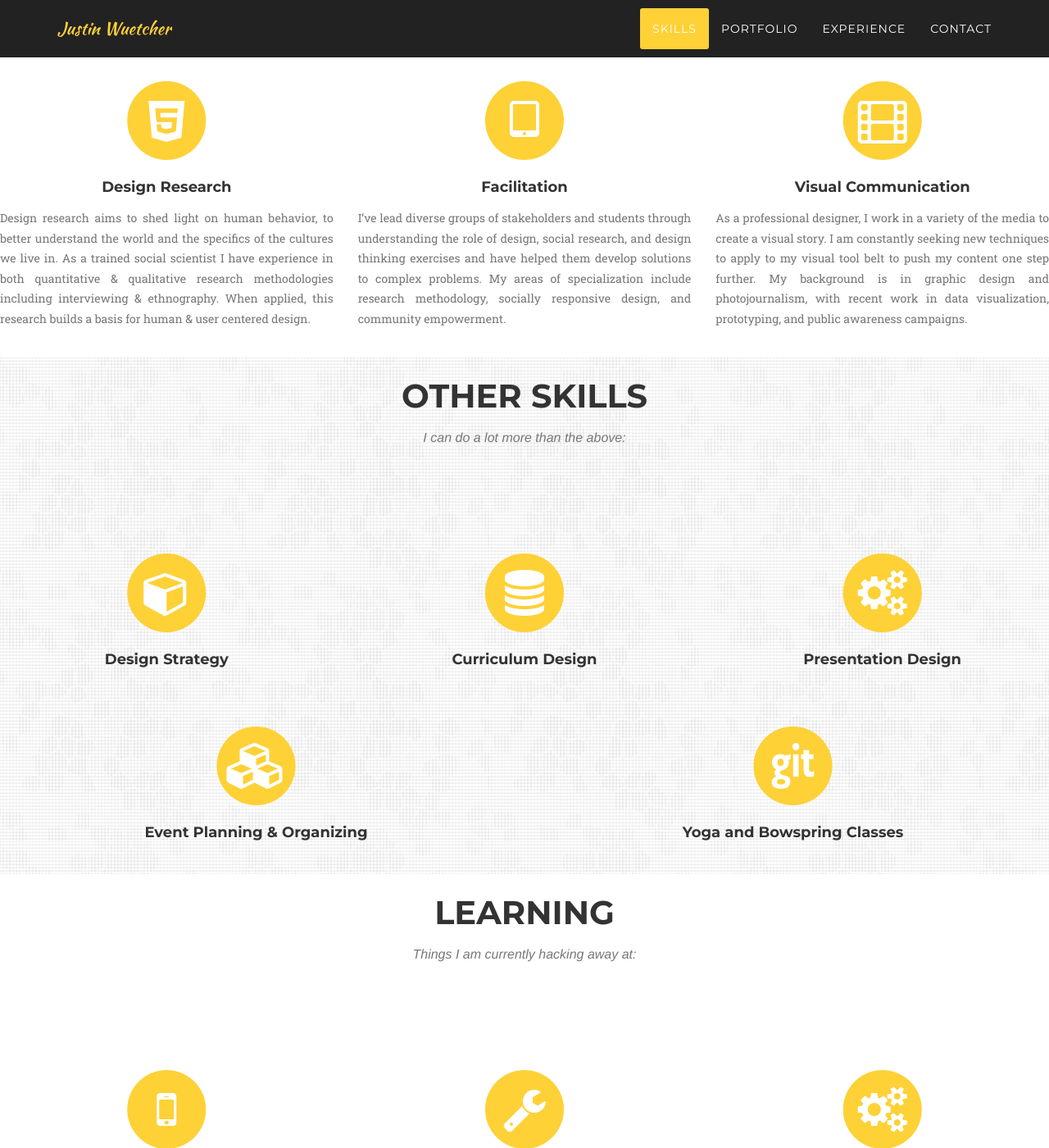
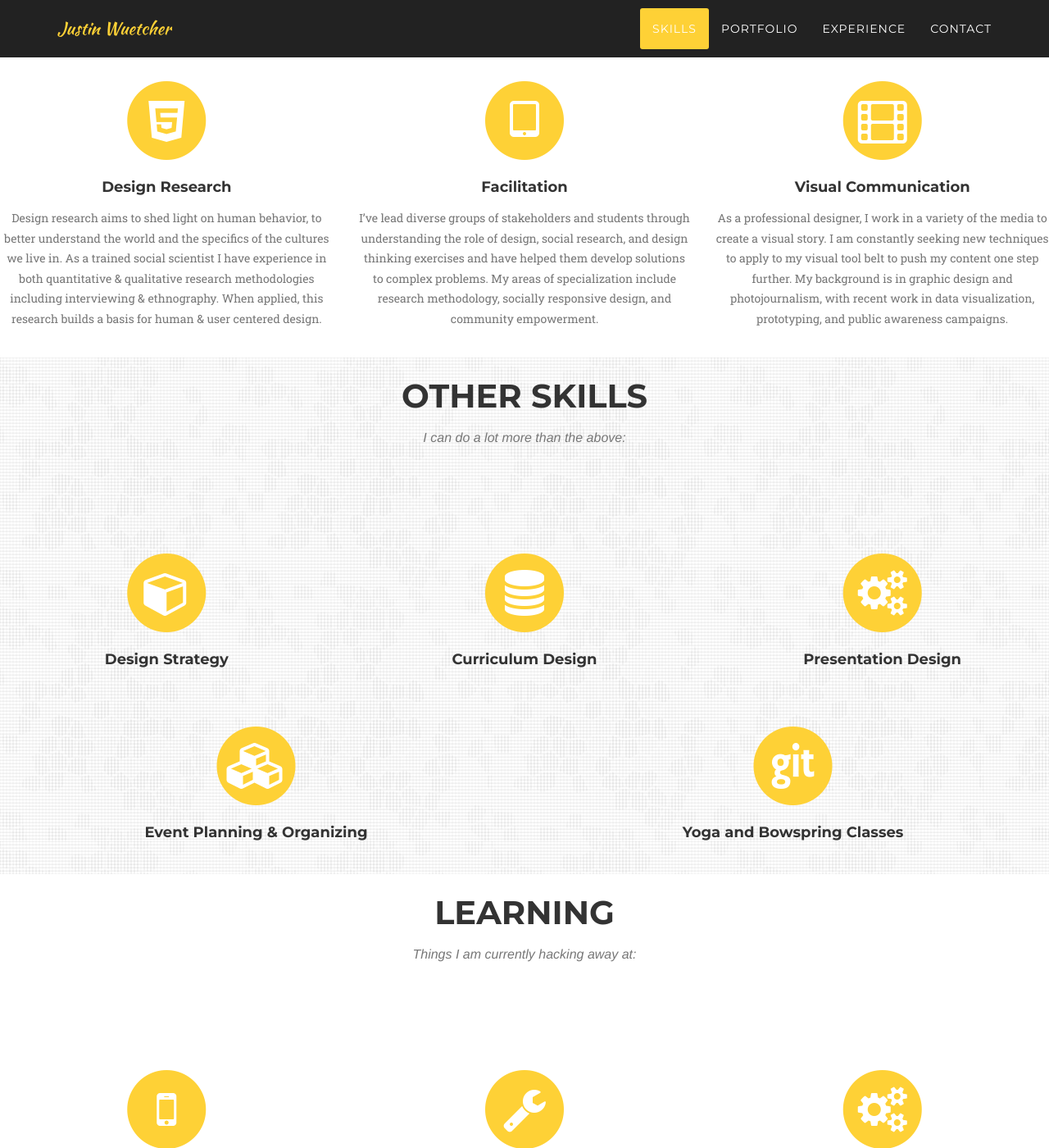
Before and after one commit to jwuetcher/jwuetcher.github.io, a Jekyll site: the page built from index.html, in a window 1280 px wide and 1400 px high, scrolled down 1197 px. Shown: the whole window at 82% size. Built offline with Jekyll 4.4.1, drawn with Linux system fonts in a browser that asks for light colours; some web fonts are replaced.

Commit message:
remove padding and unalign skill text

```diff
--- a/_includes/css/agency.css
+++ b/_includes/css/agency.css
@@ -353,8 +353,6 @@ section h3.section-subheading {
 }
 
 .service-heading {
-  padding-left: 10px 0;
-  padding-right: 10px 0;
     margin: 15px 0;
     text-transform: none;
 }
--- a/_includes/skills.html
+++ b/_includes/skills.html
@@ -13,7 +13,7 @@
                         <i class="fa fa-html5 fa-stack-1x fa-inverse"></i>
                     </span>
                     <h4 class="service-heading">Design Research</h4>
-                    <p align="justify" class="text-muted">Design research aims to shed light on human behavior, to better understand the world and the specifics of the cultures we live in. As a trained social scientist I have experience in both quantitative & qualitative research methodologies including interviewing & ethnography. When applied, this research builds a basis for human & user centered design.
+                    <p class="text-muted">Design research aims to shed light on human behavior, to better understand the world and the specifics of the cultures we live in. As a trained social scientist I have experience in both quantitative & qualitative research methodologies including interviewing & ethnography. When applied, this research builds a basis for human & user centered design.
 </p>
                 </div>
                 <div class="col-md-4">
@@ -22,7 +22,7 @@
                         <i class="fa fa-tablet fa-stack-1x fa-inverse"></i>
                     </span>
                     <h4 class="service-heading">Facilitation</h4>
-                    <p align="justify" class="text-muted">I’ve lead diverse groups of stakeholders and students through understanding the role of  design, social research, and design thinking exercises and have helped them develop solutions to complex problems. My areas of specialization include research methodology, socially responsive design, and community empowerment.</p>
+                    <p class="text-muted">I’ve lead diverse groups of stakeholders and students through understanding the role of  design, social research, and design thinking exercises and have helped them develop solutions to complex problems. My areas of specialization include research methodology, socially responsive design, and community empowerment.</p>
                 </div>
                 <div class="col-md-4">
                     <span class="fa-stack fa-4x">
@@ -30,7 +30,7 @@
                         <i class="fa fa-film fa-stack-1x fa-inverse"></i>
                     </span>
                     <h4 class="service-heading">Visual Communication</h4>
-                    <p align="justify" class="text-muted">As a professional designer, I work in a variety of the media to create a visual story. I am constantly seeking new techniques to apply to my visual tool belt to push my content one step further. My background is in graphic design and photojournalism, with recent work in data visualization, prototyping, and public awareness campaigns.</p>
+                    <p class="text-muted">As a professional designer, I work in a variety of the media to create a visual story. I am constantly seeking new techniques to apply to my visual tool belt to push my content one step further. My background is in graphic design and photojournalism, with recent work in data visualization, prototyping, and public awareness campaigns.</p>
                 </div>
             </div>
             <div class="bg-png">
```
